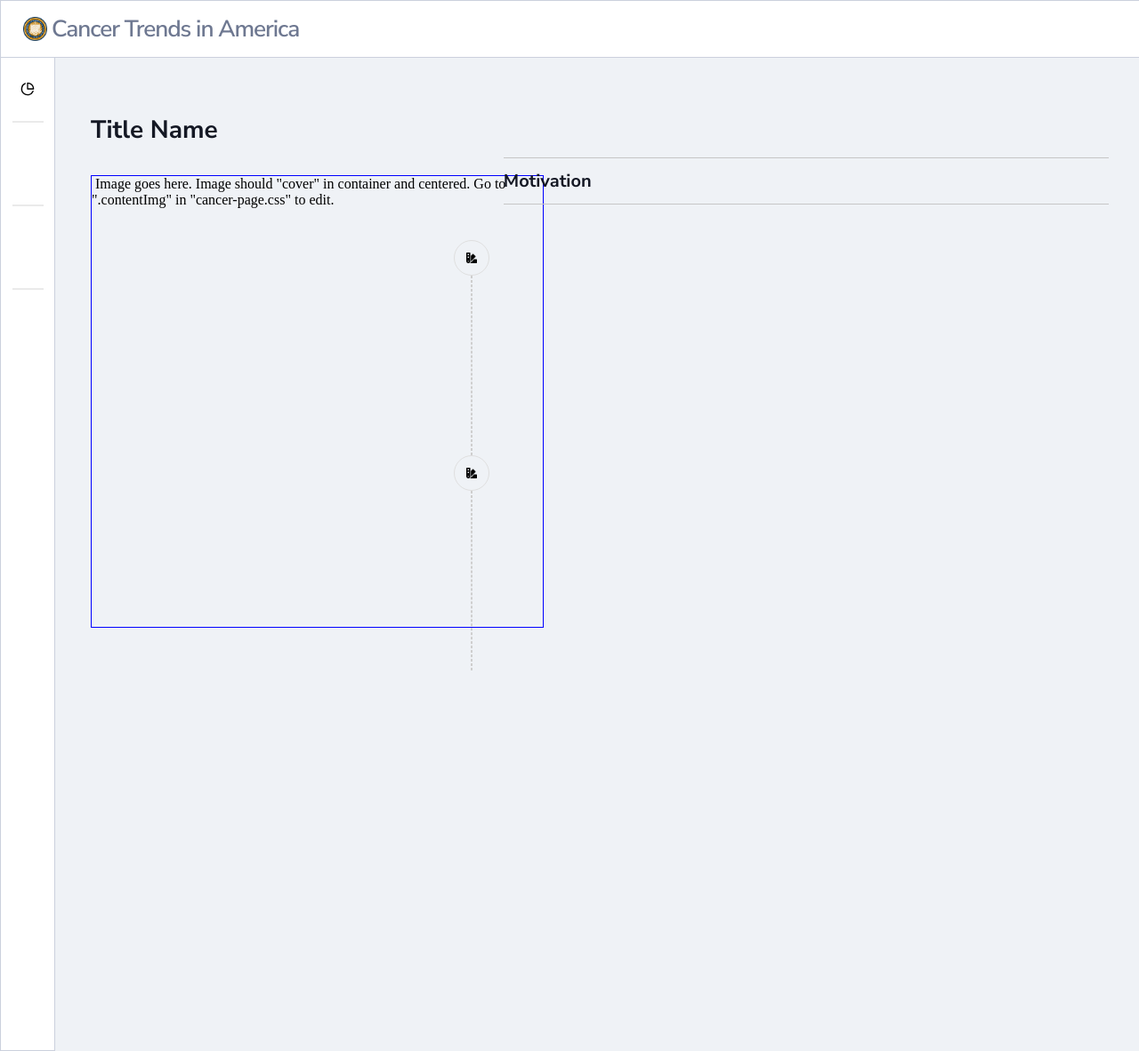
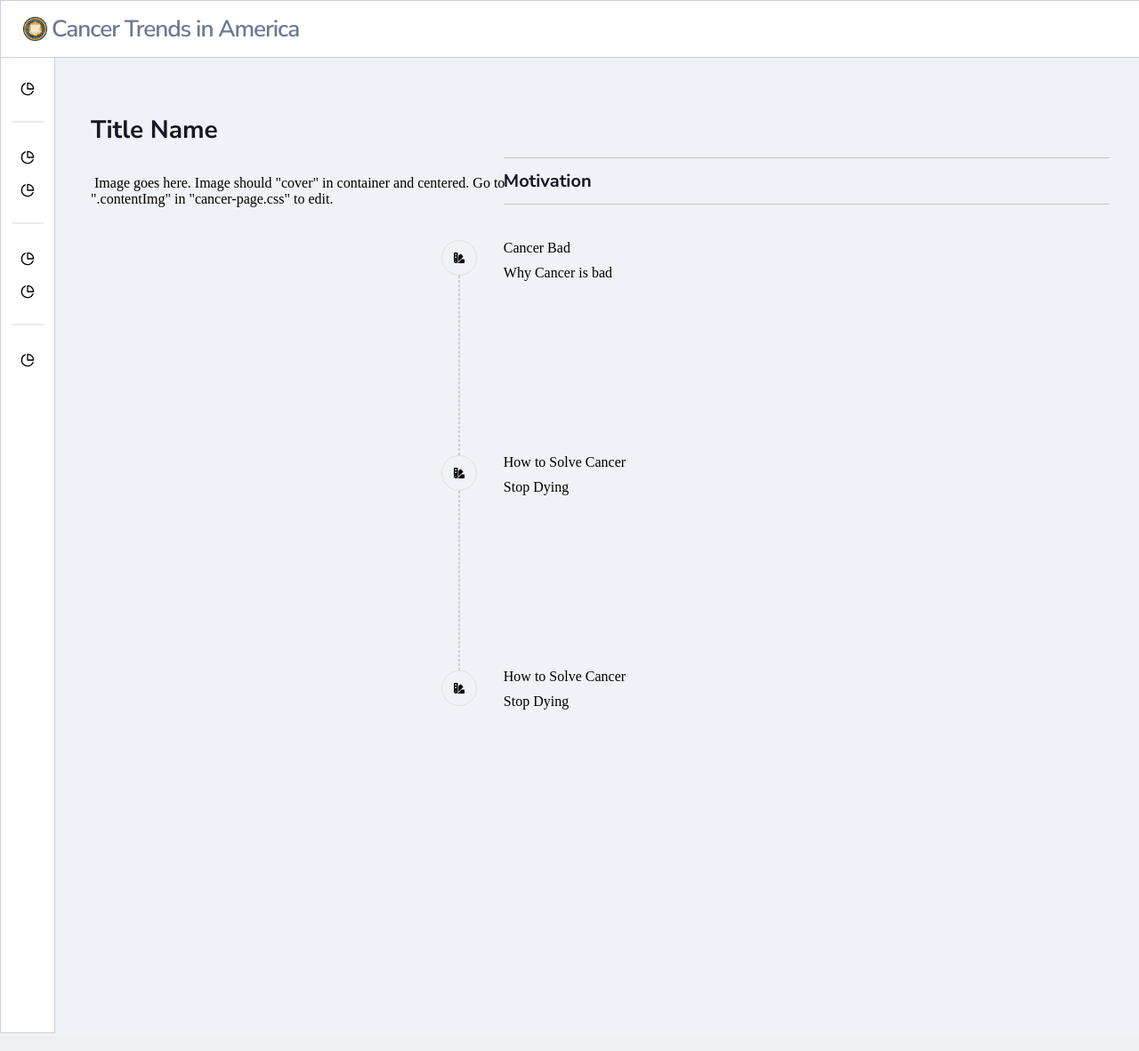
Before and after one commit to hjesse92/public_employee_salaries, a Flask app: template templates/cancer-page.html in a window 1280 px wide. Shown: the whole page at 89% size. Run offline with Flask 3, Linux system fonts and the light colour scheme; the template is opened without the code that fills it, so the values that code supplies are empty.

Commit message:
first draft

```diff
--- a/static/css/cancer-page.css
+++ b/static/css/cancer-page.css
@@ -49,7 +49,7 @@ p {
   width: 60px;
   height: 100%;
   z-index: 100;
-  padding-top: 80px;
+  padding-top: 60px;
   display: flex;
   flex-direction: column;
   align-items: center;
@@ -57,15 +57,31 @@ p {
 }
 
 .sidebar-link {
+  margin-top: 20px;
   width: 100%;
   height: 37px;
   display: flex;
   justify-content: center;
   align-items: center;
   flex-direction: column;
+  transition-duration: .1s;
+}
+
+.sidebar-link2 {
+  width: 100%;
+  height: 37px;
+  display: flex;
+  justify-content: center;
+  align-items: center;
+  flex-direction: column;
+  transition-duration: .1s;
 }
 
 .sidebar-link img {
+  height: 16px;
+}
+
+.sidebar-link2 img {
   height: 16px;
 }
 
@@ -76,6 +92,16 @@ p {
 }
 
 .sidebar-link:hover {
+  background-color: rgb(235, 235, 235);
+  margin-left: 5px;
+  margin-right: 5px;
+  width: 70%;
+  border-radius: 10px;
+  cursor: pointer;
+
+}
+
+.sidebar-link2:hover {
   background-color: rgb(235, 235, 235);
   margin-left: 5px;
   margin-right: 5px;
@@ -114,7 +140,7 @@ p {
 }
 
 .contentLeft {
-  border: 1px blue solid;
+  /* border: 1px blue solid; */
   height: 507px;
   width: 507px;
 }
@@ -156,9 +182,13 @@ p {
 .rightContent {
   display: flex;
   /* border: 1px skyblue solid; */
-  width: 69px;
-  justify-content: center;
-  align-items: center;
+  width: 100%;
+  height: 100%;
+}
+
+.rightContentBottom {
+  display: flex;
+  /* border: 1px green solid; */
 }
 
 .imgRight {
@@ -207,3 +237,32 @@ p {
   width: 0px;
   height: 200px;
 }
+
+.textContainer {
+  /* border: 1px red solid; */
+  width: 100%;
+  height: 100%;
+  margin-top: 40px;
+  margin-left: 30px;
+}
+
+.textbox1 {
+  /* border: 1px purple solid; */
+  width: 100%;
+}
+
+.textTitle {
+  /* border: 1px blue solid; */
+  width: 100%;
+}
+
+.paragraph {
+  /* border: 1px blue solid; */
+  margin-top: 10px;
+}
+
+.textbox2 {
+  /* border: 1px purple solid; */
+  width: 100%;
+  margin-top: 195px;
+}
--- a/templates/cancer-page.html
+++ b/templates/cancer-page.html
@@ -37,31 +37,31 @@
       <div class="line"></div>
 
       <div class="sidebar-link">
-        <img src="" alt="">
+        <img src="../images/Feather-core-pie-chart.svg" alt="">
         <!-- <div>Title</div> -->
       </div>
 
-      <div class="sidebar-link">
-        <img src="" alt="">
+      <div class="sidebar-link2">
+        <img src="../images/Feather-core-pie-chart.svg" alt="">
         <!-- <div>Title</div> -->
       </div>
 
       <div class="line"></div>
 
       <div class="sidebar-link">
-        <img src="" alt="">
+        <img src="../images/Feather-core-pie-chart.svg" alt="">
         <!-- <div>Title</div> -->
       </div>
 
-      <div class="sidebar-link">
-        <img src="" alt="">
+      <div class="sidebar-link2">
+        <img src="../images/Feather-core-pie-chart.svg" alt="">
         <!-- <div>Title</div> -->
       </div>
 
       <div class="line"></div>
 
       <div class="sidebar-link">
-        <img src="" alt="">
+        <img src="../images/Feather-core-pie-chart.svg" alt="">
         <!-- <div>Title</div> -->
       </div>
     </div>
@@ -93,6 +93,8 @@
 
             <div class="rightContent">
 
+              <div class="rightContentBottom">
+
                 <div class="imgRight">
                   <div class="swatchbookContainer">
                     <img class="swatchbook" src="../images/swatchbook.png" alt="">
@@ -103,10 +105,45 @@
                     <img class="swatchbook" src="../images/swatchbook.png" alt="">
                   </div>
                   <div class="lineVerticle"></div>
+
+                  <div class="swatchbookContainer2">
+                    <img class="swatchbook" src="../images/swatchbook.png" alt="">
                   </div>
                 </div>
 
+              </div>
 
+              <div class="textContainer">
+                <div class="textbox1">
+                  <div class="textTitle">Cancer Bad</div>
+                  <div class="paragraph">
+                    Why Cancer is bad
+
+                  </div>
+
+                </div>
+
+                <div class="textbox2">
+                  <div class="textTitle">How to Solve Cancer</div>
+                  <div class="paragraph">
+                    Stop Dying
+
+                  </div>
+
+                </div>
+
+                <div class="textbox2">
+                  <div class="textTitle">How to Solve Cancer</div>
+                  <div class="paragraph">
+                    Stop Dying
+
+                  </div>
+
+                </div>
+
+              </div>
+
+            </div>
 
             </div>
           </div>
```
Lines whose indentation alone changed are shown as unchanged.
